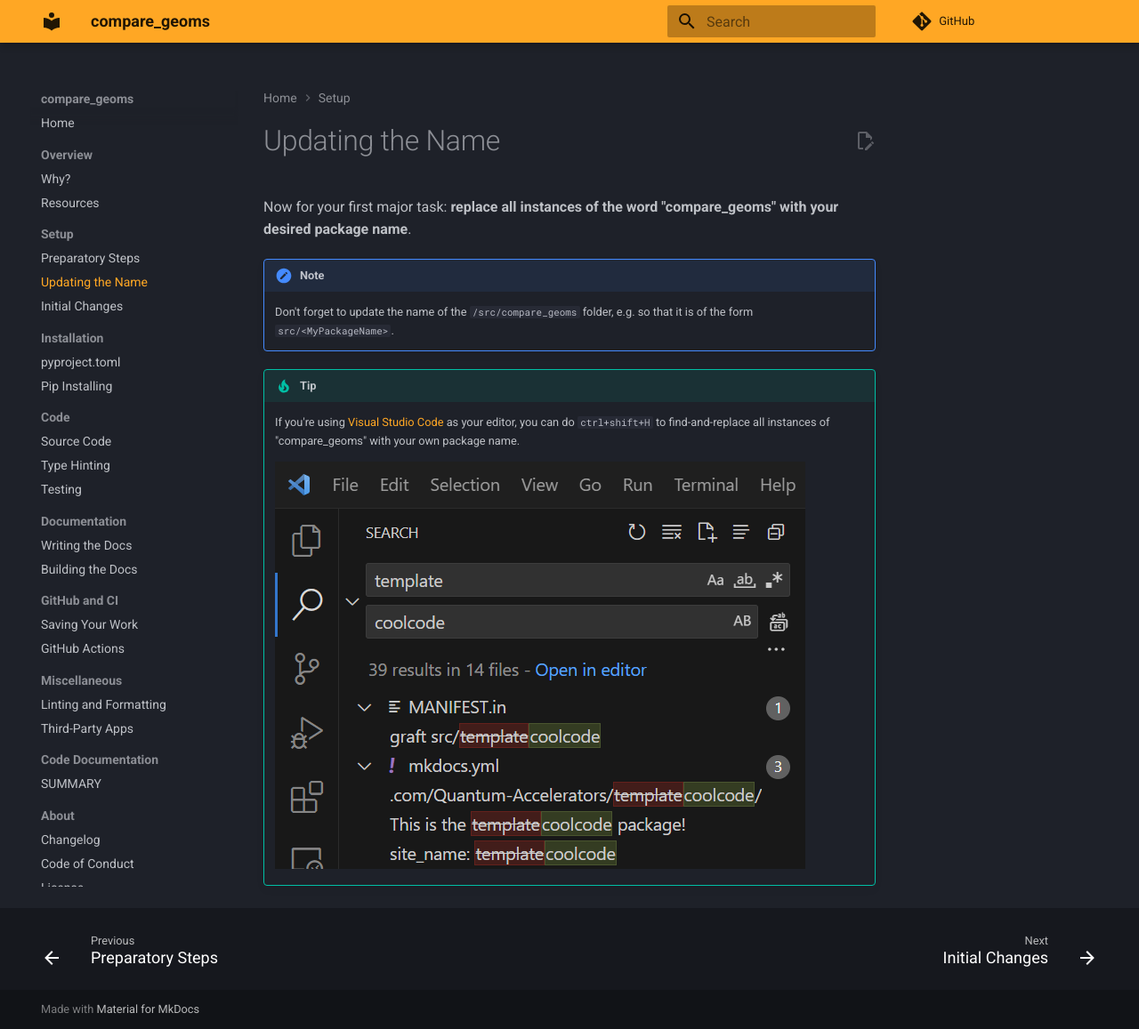
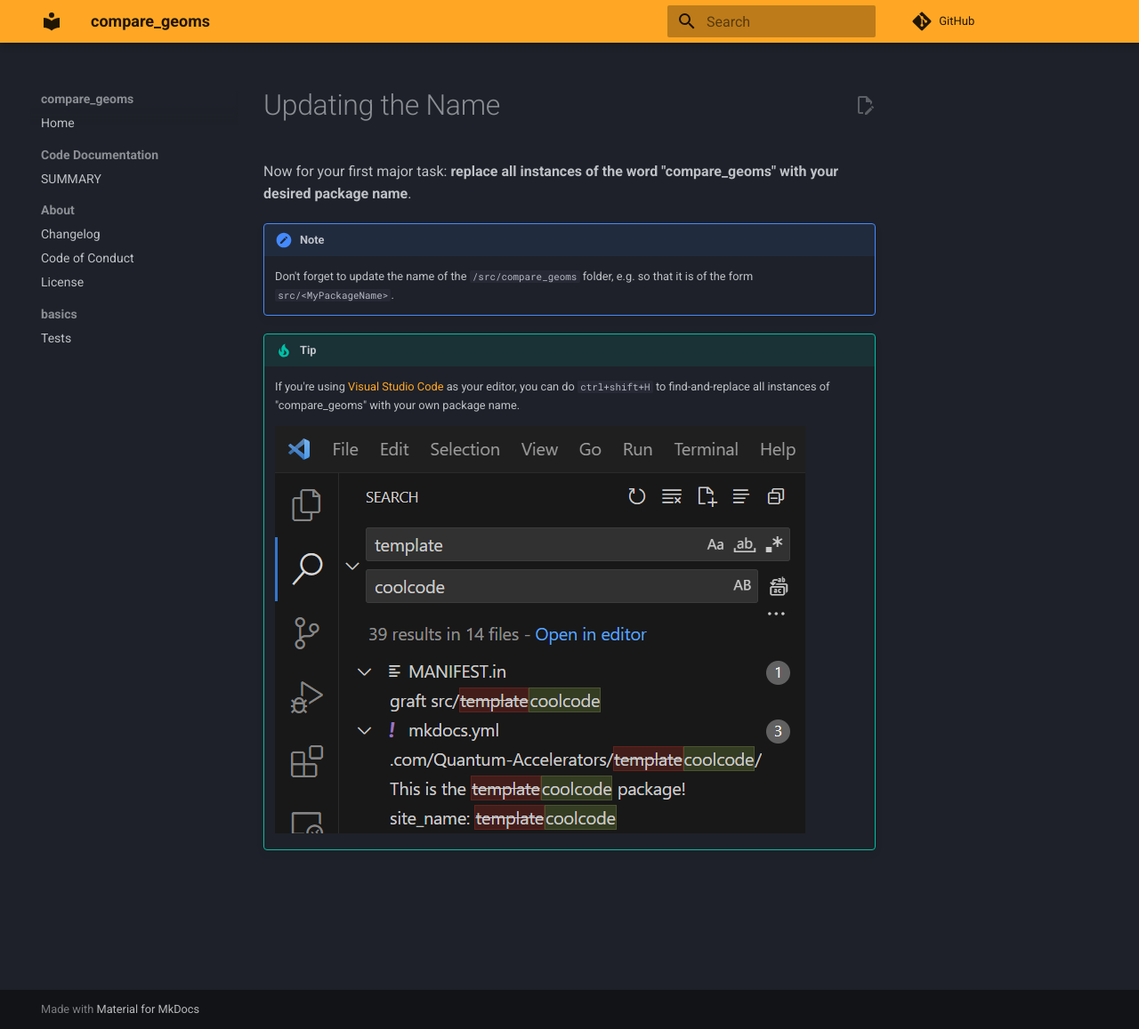
Before and after one commit to kumaranu/compare_geoms, an MkDocs documentation site: the page built from docs/example_docs/setup/name.md, in a window 1280 px wide and 1157 px high. Shown: the whole window at 89% size. Built offline with MkDocs 1.6.1 and Material for MkDocs 9.7.7, drawn with Linux system fonts in a browser that asks for light colours; plug-ins that fetch from the network failed and are left out; comment, search, counter and statistics services are not loaded; some of the changed lines change nothing that is shown.

Commit message:
Removed some documentation sections.

```diff
--- a/mkdocs.yml
+++ b/mkdocs.yml
@@ -4,29 +4,6 @@ site_description: >-
   This is the compare_geoms package!
 nav:
   - Home: index.md
-  - Overview:
-      - example_docs/intro/why.md
-      - example_docs/intro/resources.md
-  - Setup:
-      - example_docs/setup/prep.md
-      - example_docs/setup/name.md
-      - example_docs/setup/basics.md
-  - Installation:
-      - example_docs/installation/pyproject.md
-      - example_docs/installation/install.md
-  - Code:
-      - example_docs/code/source.md
-      - example_docs/code/hints.md
-      - example_docs/code/tests.md
-  - Documentation:
-      - example_docs/mkdocs/docs.md
-      - example_docs/mkdocs/build.md
-  - GitHub and CI:
-      - example_docs/github/commits.md
-      - example_docs/github/workflows.md
-  - Miscellaneous:
-      - example_docs/other/linting.md
-      - example_docs/other/apps.md
   - Code Documentation: reference/ # keep me!
   - About:
       - example_docs/about/changelog.md
@@ -35,7 +12,7 @@ nav:
   - basics:
       - example_docs/basics/tests.md
 
-repo_url: https://github.com/Quantum-Accelerators/compare_geoms/
+repo_url: https://github.com/kumaranu/compare_geoms/
 edit_uri: blob/main/docs/
 
 theme:
```
